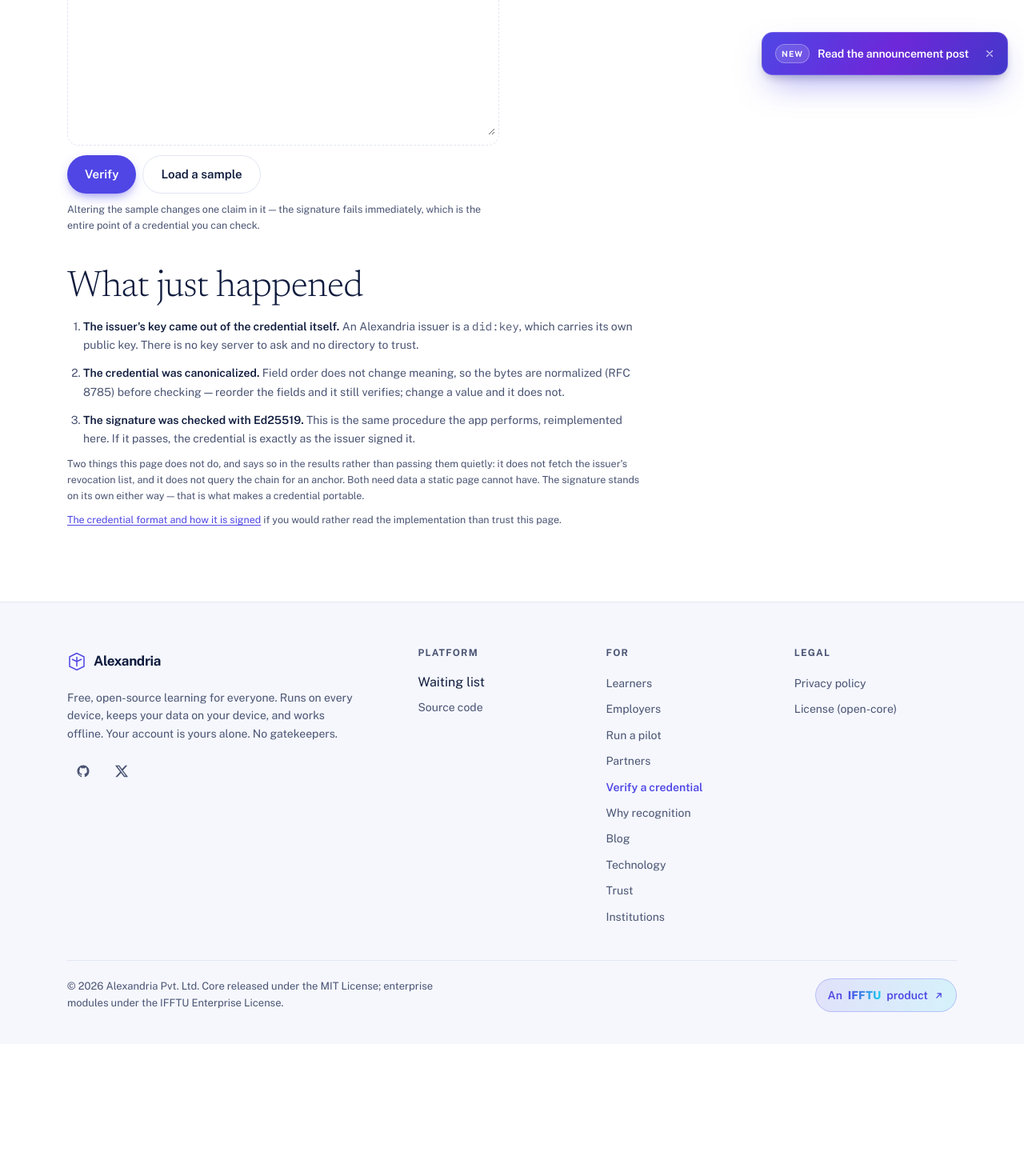
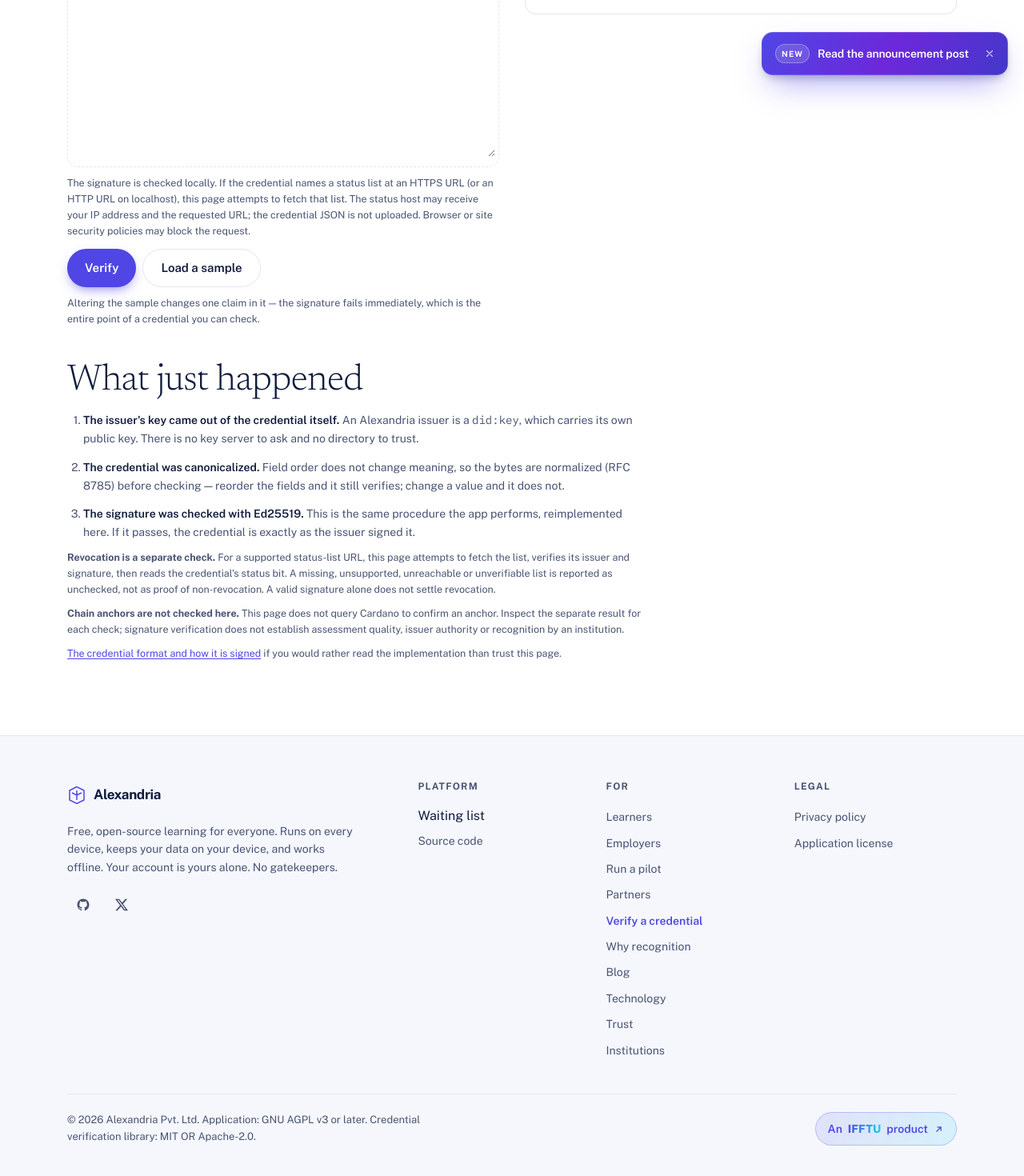
Before and after one commit to ifftu-dev/alexandria-website, a Nuxt app: page /verify in a window 1280 px wide. Shown: the part 686-2156 px from the top of the page at 80% size. Before the commit the page ends 1991 px from the top, so only its background shows below. Built offline with nearby package versions, Linux system fonts and the light colour scheme.

Commit message:
fix: align verifier disclosures and application license copy

```diff
--- a/layouts/landing.vue
+++ b/layouts/landing.vue
@@ -313,15 +313,15 @@
             <h2>Legal</h2>
             <ul>
               <li><NuxtLink to="/privacy">Privacy policy</NuxtLink></li>
-              <li><a href="https://github.com/ifftu-dev/alexandria/blob/main/LICENSE.md" target="_blank" rel="noopener noreferrer">License (open-core)</a></li>
+              <li><a href="https://github.com/ifftu-dev/alexandria/blob/main/LICENSE.md" target="_blank" rel="noopener noreferrer">Application license</a></li>
             </ul>
           </div>
         </div>
 
         <div class="foot-base">
           <p>
-            &copy; {{ year }} Alexandria Pvt. Ltd. Core released under the MIT License;
-            enterprise modules under the IFFTU Enterprise License.
+            &copy; {{ year }} Alexandria Pvt. Ltd. Application: GNU AGPL v3 or later.
+            Credential verification library: MIT OR Apache-2.0.
           </p>
           <a class="ifftu" href="https://www.ifftu.dev" target="_blank" rel="noopener noreferrer">
             An <b>IFFTU</b> product
--- a/netlify/email/confirmation.ts
+++ b/netlify/email/confirmation.ts
@@ -139,7 +139,7 @@
             <img src="https://alexandria.ifftu.dev/email/email-icon-free.png" width="40" height="40" alt="" style="width:40px;height:40px;display:block;">
           </td>
           <td valign="top" style="padding-bottom:20px;font-family:Arial,Helvetica,sans-serif;font-size:15px;line-height:25px;color:#A9B6CC;">
-            <span style="color:#FFFFFF;font-weight:bold;">Free and open source.</span><br>MIT-licensed core, native on all five major platforms.
+            <span style="color:#FFFFFF;font-weight:bold;">Free and open source.</span><br>Application licensed under GNU AGPL v3 or later. Credential verification library: MIT OR Apache-2.0.
           </td>
         </tr>
         <tr>
--- a/pages/verify.vue
+++ b/pages/verify.vue
@@ -13,16 +13,16 @@
 useHead({
   title: 'Verify a credential — Alexandria',
   meta: [
-    { name: 'description', content: 'Check an Alexandria credential yourself. The signature is verified in your browser against the issuer’s key — no account, no upload, nothing sent anywhere.' },
+    { name: 'description', content: 'Check an Alexandria credential signature in your browser, without an account or credential upload. Revocation checks may request the issuer’s status list.' },
     { property: 'og:title', content: 'Verify a credential — Alexandria' },
-    { property: 'og:description', content: 'Check an Alexandria credential in your own browser. No account, no upload.' },
+    { property: 'og:description', content: 'Check a credential signature in your browser. No account or credential upload; status-list checks may make network requests.' },
     { property: 'og:url', content: 'https://alexandria.ifftu.dev/verify' },
     { property: 'og:image', content: 'https://alexandria.ifftu.dev/og/verify.jpg' },
     { property: 'og:image:alt', content: 'Verify — check an Alexandria credential yourself, in your browser.' },
     { name: 'twitter:image', content: 'https://alexandria.ifftu.dev/og/verify.jpg' },
     { name: 'twitter:image:alt', content: 'Verify — check an Alexandria credential yourself, in your browser.' },
     { name: 'twitter:title', content: 'Verify a credential — Alexandria' },
-    { name: 'twitter:description', content: 'Check an Alexandria credential in your own browser. No account, no upload.' },
+    { name: 'twitter:description', content: 'Check a credential signature in your browser. No account or credential upload; status-list checks may make network requests.' },
   ],
   link: [{ rel: 'canonical', href: 'https://alexandria.ifftu.dev/verify' }],
 })
@@ -91,7 +91,8 @@
         <h1>Check a credential yourself.</h1>
         <p class="hero-lede">
           Paste a credential and this page checks its signature against the issuer's own key —
-          in your browser, with no account and nothing sent anywhere.
+          in your browser, without an account or uploading the credential JSON.
+          Revocation checks may request the issuer's status list.
         </p>
       </div>
     </section>
@@ -119,6 +120,13 @@
               placeholder="Paste credential JSON here, or drop the file."
             />
           </div>
+
+          <p class="v-note v-privacy">
+            The signature is checked locally. If the credential names a status list at an HTTPS
+            URL (or an HTTP URL on localhost), this page attempts to fetch that list. The status
+            host may receive your IP address and the requested URL; the credential JSON is not
+            uploaded. Browser or site security policies may block the request.
+          </p>
 
           <div class="v-actions">
             <button type="button" class="btn" :disabled="busy || !input.trim()" @click="run">
@@ -151,6 +159,11 @@
               {{ outcome.valid ? 'Signature valid' : 'Not valid' }}
             </p>
             <p v-if="outcome.error" class="v-err">{{ outcome.error }}</p>
+            <p class="v-note">
+              Read each check below. A valid signature does not establish the issuer's authority
+              or the truth of the skill claim. An unchecked revocation status is not proof that
+              the credential has not been revoked.
+            </p>
 
             <dl v-if="hasSubject" class="v-meta">
               <template v-if="outcome.issuer">
@@ -199,10 +212,15 @@
           </li>
         </ol>
         <p class="v-note">
-          Two things this page does not do, and says so in the results rather than passing them
-          quietly: it does not fetch the issuer's revocation list, and it does not query the chain
-          for an anchor. Both need data a static page cannot have. The signature stands on its own
-          either way — that is what makes a credential portable.
+          <b>Revocation is a separate check.</b> For a supported status-list URL, this page attempts
+          to fetch the list, verifies its issuer and signature, then reads the credential's status
+          bit. A missing, unsupported, unreachable or unverifiable list is reported as unchecked,
+          not as proof of non-revocation. A valid signature alone does not settle revocation.
+        </p>
+        <p class="v-note">
+          <b>Chain anchors are not checked here.</b> This page does not query Cardano to confirm an
+          anchor. Inspect the separate result for each check; signature verification does not
+          establish assessment quality, issuer authority or recognition by an institution.
         </p>
         <p class="v-note">
           <NuxtLink to="/technology" class="plausible-event-name=Nav-Technology">The credential format and how it is signed</NuxtLink> if you would rather
```
Also changed, not shown: 2 other files (tests, documents, lock files or other folders).
